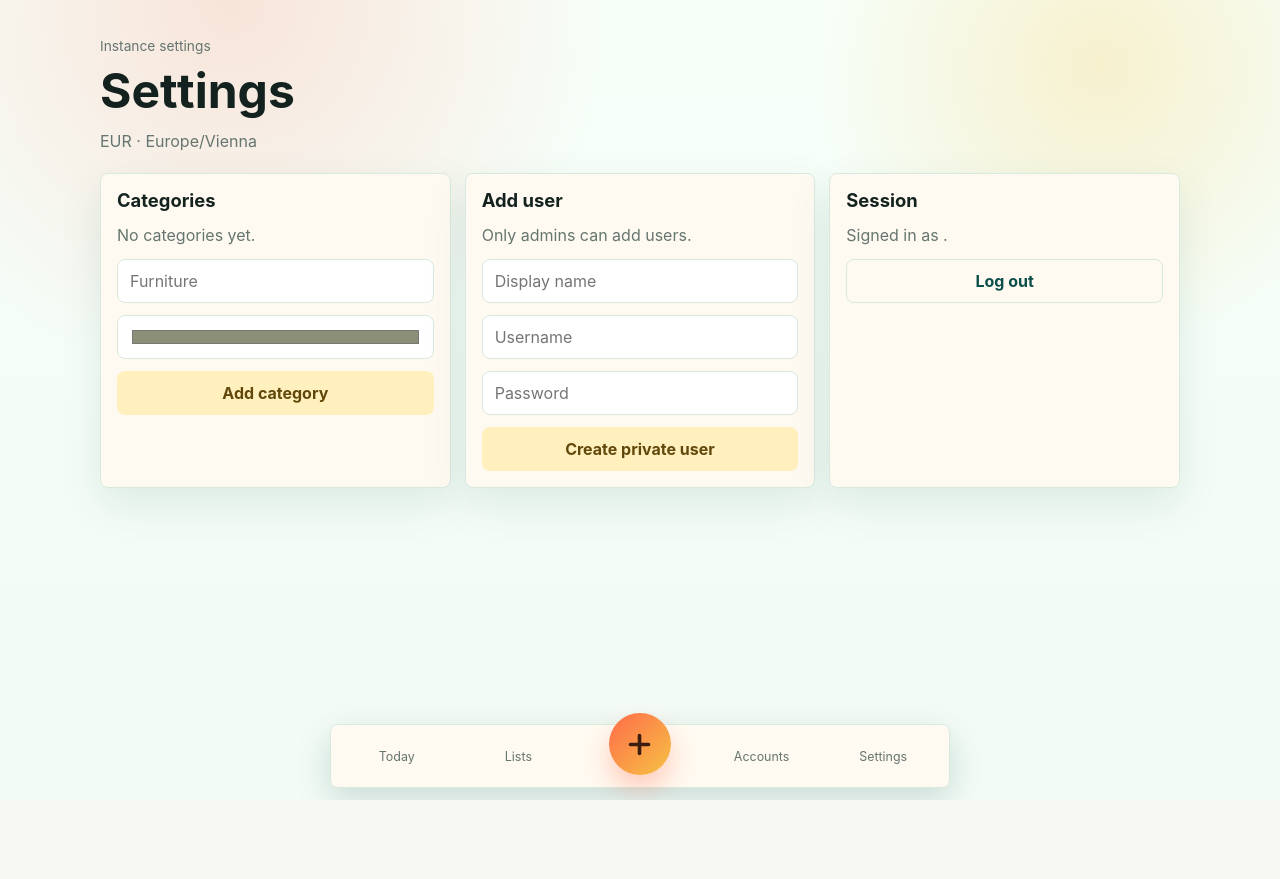
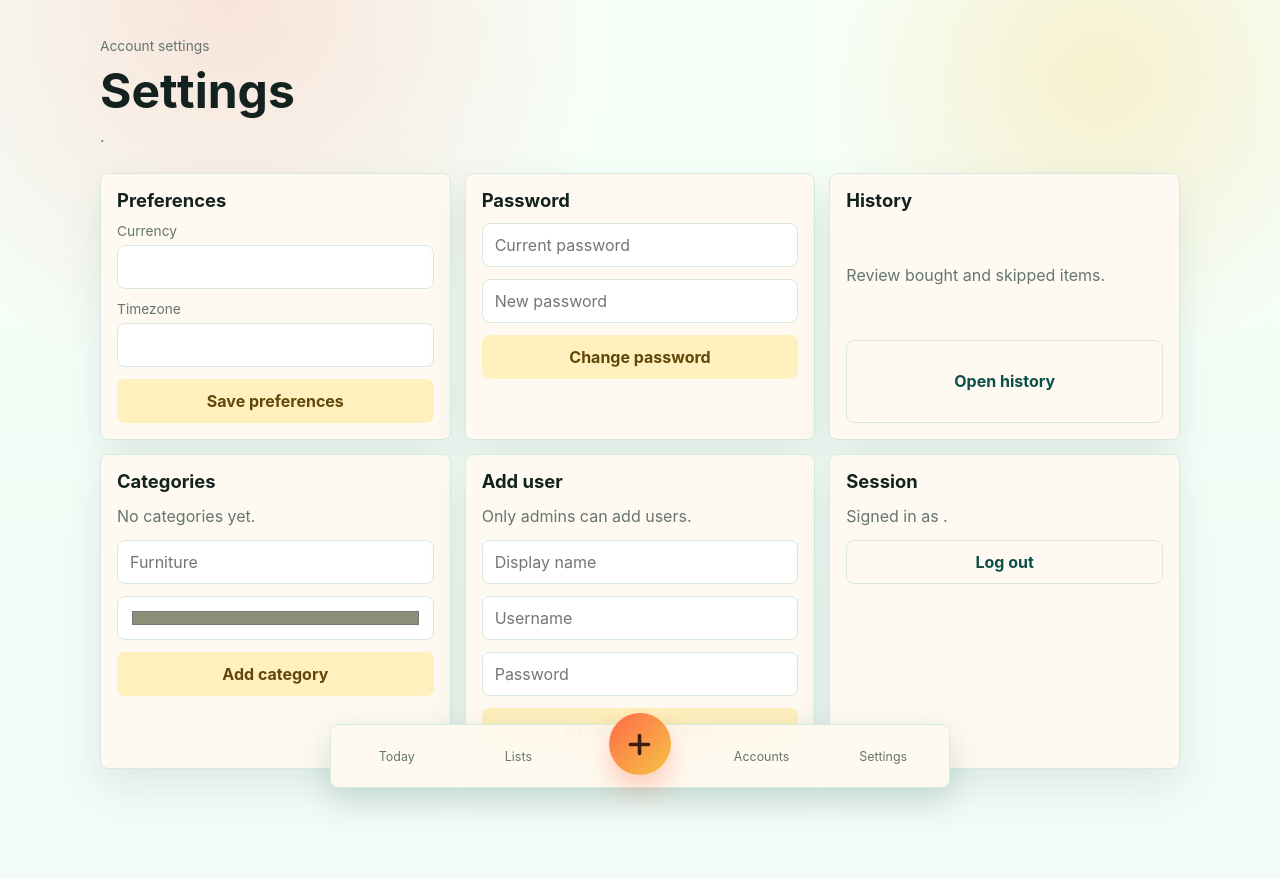
Before and after one commit to TheLastFrame/TiPTiB, a FastAPI app: template app/templates/settings.html in a window 1280 px wide. Before the commit the page ends 800 px from the top, so only its background shows below. Run offline with FastAPI, Linux system fonts and the light colour scheme; the template is opened without the code that fills it, so the values that code supplies are empty; parts of the project's set-up code (start-up, migrations or seed data) failed here and were passed over.

Commit message:
feat(settings): currency settings, time zone,  pw change & bought history

```diff
--- a/app/auth.py
+++ b/app/auth.py
@@ -49,6 +49,8 @@
         username=username_clean,
         password_hash=hash_password(password),
         display_name=display_name_clean or username_clean,
+        currency=get_settings().default_currency,
+        timezone=get_settings().default_timezone,
         is_admin=is_admin,
     )
     db.add(user)
--- a/app/main.py
+++ b/app/main.py
@@ -1,5 +1,6 @@
 from __future__ import annotations
 
+import logging
 import re
 from contextlib import asynccontextmanager
 from datetime import datetime, timezone
@@ -7,11 +8,13 @@
 from pathlib import Path
 from typing import Annotated
 from urllib.parse import urlparse
+from zoneinfo import ZoneInfo, ZoneInfoNotFoundError
 
 from fastapi import Depends, FastAPI, Form, HTTPException, Request
 from fastapi.responses import HTMLResponse, RedirectResponse
 from fastapi.staticfiles import StaticFiles
 from fastapi.templating import Jinja2Templates
+from jinja2 import pass_context
 from sqlalchemy.exc import IntegrityError
 from sqlalchemy import func, select
 from sqlalchemy.orm import Session, selectinload
@@ -23,10 +26,13 @@
     check_login_rate_limit,
     create_user,
     current_user,
+    hash_password,
     login_user,
     logout_user,
+    MIN_PASSWORD_LENGTH,
     record_login_result,
     users_exist,
+    verify_password,
 )
 from app.config import get_settings
 from app.database import SessionLocal, get_db, init_db
@@ -45,6 +51,7 @@
 from app.scheduler import start_scheduler, stop_scheduler
 from app.services import (
     ACTIVE_STATUSES,
+    HISTORY_STATUSES,
     PLANNED_TOTAL_STATUSES,
     account_breakdown,
     add_savings_entry,
@@ -65,13 +72,20 @@
 )
 
 settings = get_settings()
+logger = logging.getLogger("tiptib.startup")
 templates = Jinja2Templates(directory=str(Path(__file__).parent / "templates"))
 COLOR_RE = re.compile(r"^#[0-9a-fA-F]{6}$")
+CURRENCY_RE = re.compile(r"^[A-Za-z]{3}$")
 
 
-def money_filter(value: object | None) -> str:
+@pass_context
+def money_filter(context, value: object | None) -> str:
+    currency = settings.default_currency
+    user = context.get("user")
+    if user is not None and getattr(user, "currency", None):
+        currency = user.currency
     amount = money(value)
-    return f"{amount:,.2f} {settings.default_currency}".replace(",", " ")
+    return f"{amount:,.2f} {currency}".replace(",", " ")
 
 
 templates.env.filters["money"] = money_filter
@@ -94,12 +108,15 @@
 @asynccontextmanager
 async def lifespan(app: FastAPI):
     validate_security_settings(settings)
+    logger.info("Starting database initialization")
     init_db()
+    logger.info("Database initialization complete")
     db = SessionLocal()
     try:
         has_users = users_exist(db)
         validate_first_run_setup_allowed(settings, has_users)
         if settings.bootstrap_username and settings.bootstrap_password and not has_users:
+            logger.info("Creating bootstrap admin user")
             user = create_user(
                 db,
                 username=settings.bootstrap_username,
@@ -111,8 +128,15 @@
     finally:
         db.close()
     start_scheduler()
+    if settings.scheduler_enabled:
+        logger.info("Recurring savings scheduler started")
+    else:
+        logger.info("Recurring savings scheduler disabled")
+    logger.info("TiPTiB application startup complete")
     yield
+    logger.info("TiPTiB application shutdown starting")
     stop_scheduler()
+    logger.info("TiPTiB application shutdown complete")
 
 
 app = FastAPI(title=settings.app_name, lifespan=lifespan)
@@ -197,6 +221,22 @@
     if not COLOR_RE.fullmatch(value.strip()):
         raise HTTPException(status_code=400, detail="Invalid color.")
     return value.strip()
+
+
+def currency_or_400(value: str) -> str:
+    cleaned = value.strip().upper()
+    if not CURRENCY_RE.fullmatch(cleaned):
+        raise HTTPException(status_code=400, detail="Currency must be a 3-letter code.")
+    return cleaned
+
+
+def timezone_or_400(value: str) -> str:
+    cleaned = value.strip()
+    try:
+        ZoneInfo(cleaned)
+    except ZoneInfoNotFoundError as exc:
+        raise HTTPException(status_code=400, detail="Unknown timezone.") from exc
+    return cleaned
 
 
 def required_text(value: str, field: str) -> str:
@@ -435,6 +475,21 @@
             }
         )
     return render(request, "lists.html", common_context(db, user) | {"active": "lists", "rows": rows})
+
+
+@app.get("/history", response_class=HTMLResponse)
+def history(
+    request: Request,
+    db: Annotated[Session, Depends(get_db)],
+    user: Annotated[User, Depends(current_user)],
+):
+    items = db.scalars(
+        select(Item)
+        .options(selectinload(Item.wishlist), selectinload(Item.category))
+        .where(Item.user_id == user.id, Item.status.in_(HISTORY_STATUSES))
+        .order_by(Item.updated_at.desc())
+    ).all()
+    return render(request, "history.html", common_context(db, user) | {"active": "history", "history_items": items})
 
 
 @app.post("/lists")
@@ -805,6 +860,37 @@
     return redirect("/settings")
 
 
+@app.post("/settings/password")
+def change_password(
+    db: Annotated[Session, Depends(get_db)],
+    user: Annotated[User, Depends(current_user)],
+    csrf: Annotated[None, Depends(validate_csrf)],
+    current_password: Annotated[str, Form()],
+    new_password: Annotated[str, Form()],
+):
+    if not verify_password(current_password, user.password_hash):
+        raise HTTPException(status_code=400, detail="Current password is incorrect.")
+    if len(new_password) < MIN_PASSWORD_LENGTH:
+        raise HTTPException(status_code=400, detail=f"Password must be at least {MIN_PASSWORD_LENGTH} characters.")
+    user.password_hash = hash_password(new_password)
+    db.commit()
+    return redirect("/settings")
+
+
+@app.post("/settings/preferences")
+def update_preferences(
+    db: Annotated[Session, Depends(get_db)],
+    user: Annotated[User, Depends(current_user)],
+    csrf: Annotated[None, Depends(validate_csrf)],
+    currency: Annotated[str, Form()],
+    timezone_name: Annotated[str, Form()],
+):
+    user.currency = currency_or_400(currency)
+    user.timezone = timezone_or_400(timezone_name)
+    db.commit()
+    return redirect("/settings")
+
+
 @app.get("/manifest.webmanifest")
 def manifest() -> dict[str, object]:
     return {
--- a/app/models.py
+++ b/app/models.py
@@ -42,6 +42,8 @@
     username: Mapped[str] = mapped_column(String(80), unique=True, index=True)
     password_hash: Mapped[str] = mapped_column(String(255))
     display_name: Mapped[str] = mapped_column(String(120))
+    currency: Mapped[str] = mapped_column(String(3), default="EUR")
+    timezone: Mapped[str] = mapped_column(String(80), default="Europe/Vienna")
     is_active: Mapped[bool] = mapped_column(Boolean, default=True)
     is_admin: Mapped[bool] = mapped_column(Boolean, default=False)
     created_at: Mapped[datetime] = mapped_column(DateTime(timezone=True), default=utcnow)
--- a/app/templates/settings.html
+++ b/app/templates/settings.html
@@ -2,12 +2,44 @@
 {% block title %}Settings · TiPTiB{% endblock %}
 {% block content %}
   <section class="hero">
-    <span class="eyebrow">Instance settings</span>
+    <span class="eyebrow">Account settings</span>
     <h1>Settings</h1>
-    <p>{{ settings.default_currency }} · {{ settings.default_timezone }}</p>
+    <p>{{ user.currency }} · {{ user.timezone }}</p>
   </section>
 
   <section class="grid two">
+    <article class="panel">
+      <form class="form" method="post" action="/settings/preferences">
+        <input type="hidden" name="csrf_token" value="{{ csrf_token }}">
+        <h2>Preferences</h2>
+        <div class="field">
+          <label>Currency</label>
+          <input class="input" name="currency" value="{{ user.currency }}" maxlength="3" required>
+        </div>
+        <div class="field">
+          <label>Timezone</label>
+          <input class="input" name="timezone_name" value="{{ user.timezone }}" required>
+        </div>
+        <button class="button secondary" type="submit">Save preferences</button>
+      </form>
+    </article>
+
+    <article class="panel">
+      <form class="form" method="post" action="/settings/password">
+        <input type="hidden" name="csrf_token" value="{{ csrf_token }}">
+        <h2>Password</h2>
+        <input class="input" name="current_password" type="password" placeholder="Current password" autocomplete="current-password" required>
+        <input class="input" name="new_password" type="password" placeholder="New password" autocomplete="new-password" required>
+        <button class="button secondary" type="submit">Change password</button>
+      </form>
+    </article>
+
+    <article class="panel stack">
+      <h2>History</h2>
+      <p>Review bought and skipped items.</p>
+      <a class="button ghost" href="/history">Open history</a>
+    </article>
+
     <article class="panel">
       <form class="form" method="post" action="/categories">
         <input type="hidden" name="csrf_token" value="{{ csrf_token }}">
```
Also changed, not shown: alembic/versions/0002_user_preferences.py (added, +24 -0 lines), app/templates/history.html (added, +29 -0 lines), tests/test_app.py (+45 -0 lines), tests/test_migrations.py (added, +20 -0 lines), README.md.
